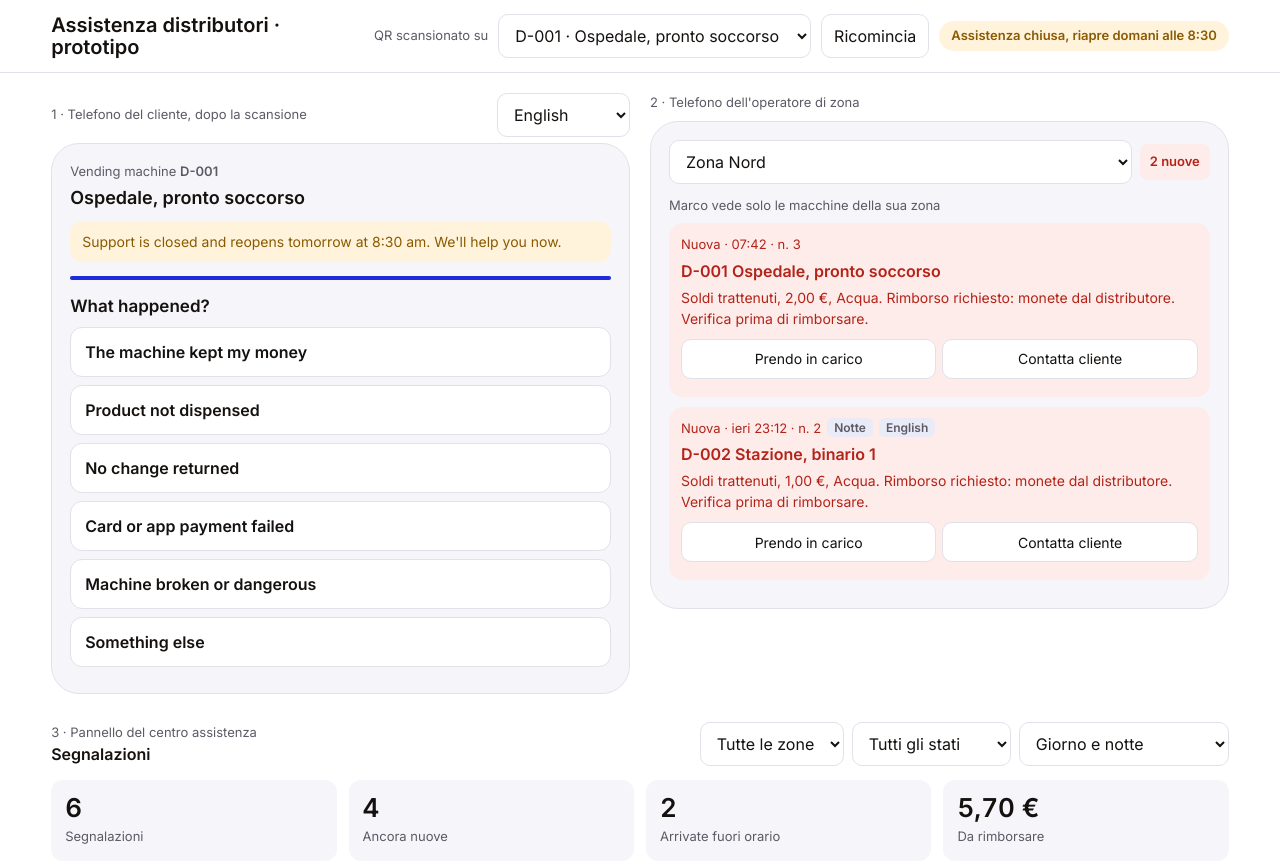
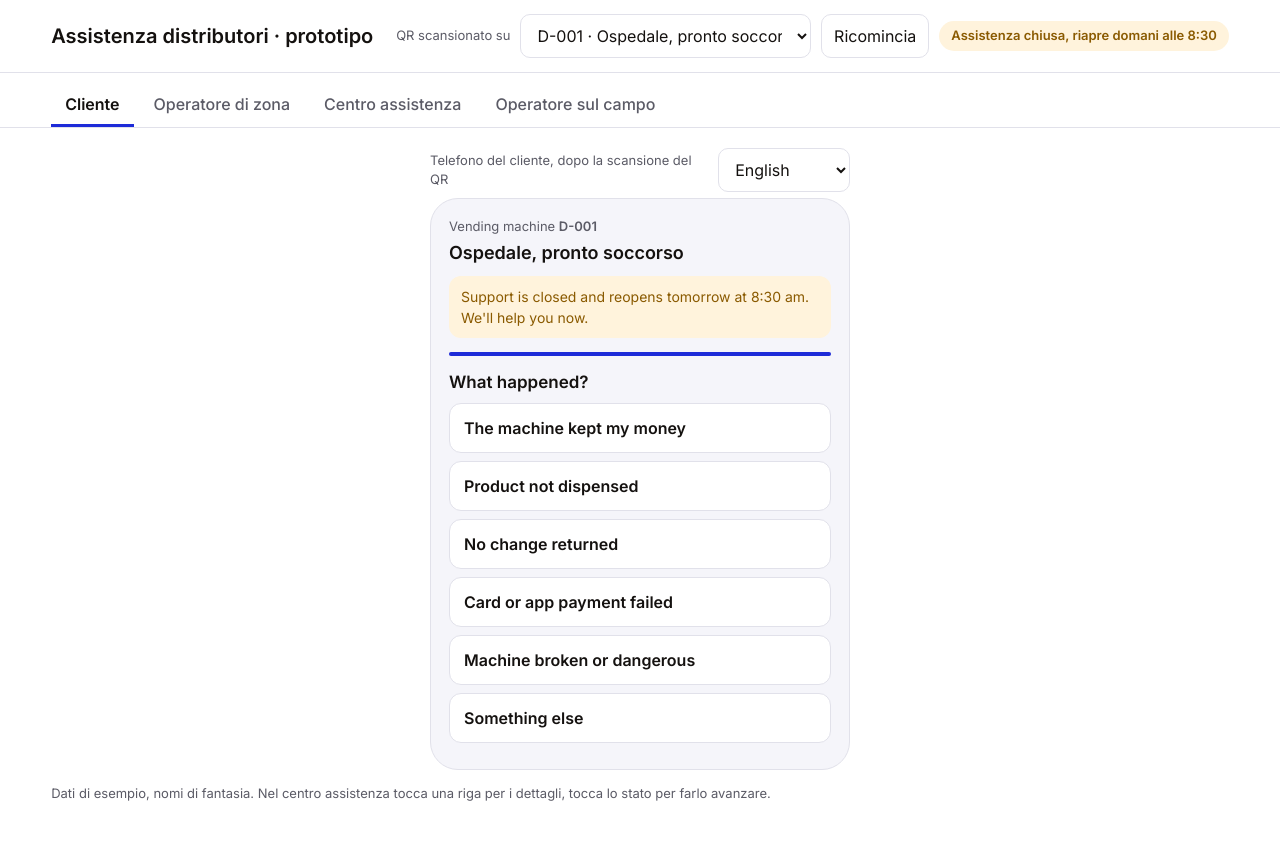
Before and after one commit to samuricci99-creator/Gestionale-h24, a plain HTML site: page index.html in a window 1280 px wide. Shown: the top 864 px of the page. After the commit the page ends 832 px from the top, so only its background shows below. Drawn offline with Linux system fonts and the light colour scheme.

Commit message:
Separa le schermate in pagine distinte per ruolo (cliente, operatore, centro, campo)
Co-Authored-By: Claude Sonnet 5.5 <noreply@anthropic.com>
Claude-Session: https://claude.ai/code/session_013m7MeRfGvUNPg7K2yELJpG

```diff
--- a/index.html
+++ b/index.html
@@ -62,26 +62,36 @@ button.pri{background:var(--acc);color:var(--onacc);border-color:var(--acc);font
 .s0{background:var(--redbg);color:var(--red)}.s1{background:var(--ambbg);color:var(--amb)}.s2{background:var(--grnbg);color:var(--grn)}
 .det{background:var(--card);border-radius:14px;padding:16px;margin-top:12px;font-size:15px}.det p{margin:4px 0}
 .rg{display:flex;justify-content:space-between;align-items:center;gap:10px;flex-wrap:wrap;padding:12px 6px;border-top:1px solid var(--line)}.rg small{display:block;color:var(--mut);font-size:13px}.rg button{min-height:40px;font-size:14px}
+.tabs{display:flex;gap:6px;flex-wrap:wrap;padding:10px max(4vw,16px) 0;border-bottom:1px solid var(--line)}
+.tabs a{display:inline-flex;align-items:center;min-height:44px;padding:0 14px;border-radius:10px 10px 0 0;color:var(--mut);text-decoration:none;font-weight:500;border-bottom:3px solid transparent}
+.tabs a:hover{color:var(--ink)}.tabs a[aria-current=page]{color:var(--ink);font-weight:600;border-bottom-color:var(--acc)}
+#macbox{display:flex;gap:10px;align-items:center;flex:1 1 300px}#macbox[hidden]{display:none}
+.pg{max-width:420px;margin:0 auto}.pg.wide{max-width:900px}.pg[hidden]{display:none}
 .tools{display:flex;gap:8px;flex-wrap:wrap}
 @media(max-width:600px){.phone{min-height:0}.row{grid-template-columns:56px minmax(0,1fr) auto}}
 @media(prefers-reduced-motion:no-preference){.nt{animation:in .25s ease-out}@keyframes in{from{opacity:0;transform:translateY(6px)}}}
 </style></head><body>
 <div class="bar">
   <h1>Assistenza distributori · prototipo</h1>
-  <label class="cap" style="margin:0" for="mac">QR scansionato su</label>
-  <select id="mac" style="min-width:200px;flex:1 1 220px"></select>
+  <span id="macbox"><label class="cap" style="margin:0" for="mac">QR scansionato su</label>
+  <select id="mac" style="min-width:200px;flex:1 1 220px"></select></span>
   <button id="reset" type="button">Ricomincia</button>
   <span id="status" class="pill" role="status"></span>
 </div>
+<nav class="tabs" id="tabs" aria-label="Schermate">
+  <a href="#cliente" data-v="cliente">Cliente</a><a href="#operatore" data-v="operatore">Operatore di zona</a><a href="#centro" data-v="centro">Centro assistenza</a><a href="#campo" data-v="campo">Operatore sul campo</a>
+</nav>
 
 <div class="band">
-  <div class="phones">
+  <div class="pg" id="v-cliente">
     <section>
-      <div style="display:flex;justify-content:space-between;align-items:center;gap:8px;margin-bottom:6px"><p class="cap" style="margin:0">1 · Telefono del cliente, dopo la scansione</p><select id="lg" aria-label="Lingua / Language"></select></div>
+      <div style="display:flex;justify-content:space-between;align-items:center;gap:8px;margin-bottom:6px"><p class="cap" style="margin:0">Telefono del cliente, dopo la scansione del QR</p><select id="lg" aria-label="Lingua / Language"></select></div>
       <div class="phone" id="cust"></div>
     </section>
+  </div>
+  <div class="pg" id="v-operatore" hidden>
     <section>
-      <p class="cap">2 · Telefono dell'operatore di zona</p>
+      <p class="cap">Telefono dell'operatore di zona</p>
       <div class="phone">
         <div style="display:flex;gap:8px;align-items:center;margin-bottom:12px">
           <select id="op" style="flex:1" aria-label="Operatore"></select>
@@ -92,8 +102,9 @@ button.pri{background:var(--acc);color:var(--onacc);border-color:var(--acc);font
     </section>
   </div>
 
-  <div style="margin-top:28px;display:flex;justify-content:space-between;align-items:end;gap:10px;flex-wrap:wrap">
-    <div><p class="cap" style="margin:0">3 · Pannello del centro assistenza</p><h2>Segnalazioni</h2></div>
+  <div class="pg wide" id="v-centro" hidden>
+  <div style="display:flex;justify-content:space-between;align-items:end;gap:10px;flex-wrap:wrap">
+    <div><p class="cap" style="margin:0">Pannello del centro assistenza</p><h2>Segnalazioni</h2></div>
     <div class="tools">
       <select id="zf" aria-label="Zona"><option value="">Tutte le zone</option><option>Zona Nord</option><option>Zona Centro</option><option>Zona Sud</option></select>
       <select id="sf" aria-label="Stato"><option value="">Tutti gli stati</option><option value="0">Nuova</option><option value="1">Presa in carico</option><option value="2">Risolta</option></select>
@@ -108,13 +119,17 @@ button.pri{background:var(--acc);color:var(--onacc);border-color:var(--acc);font
   </div>
   <div id="list"></div>
   <div id="det"></div>
-  <div style="margin-top:36px;display:flex;justify-content:space-between;align-items:end;gap:10px;flex-wrap:wrap">
-    <div><p class="cap" style="margin:0">4 · Operatore sul campo</p><h2>Macchine e QR code</h2></div>
+  </div>
+
+  <div class="pg wide" id="v-campo" hidden>
+  <div style="display:flex;justify-content:space-between;align-items:end;gap:10px;flex-wrap:wrap">
+    <div><p class="cap" style="margin:0">Operatore sul campo</p><h2>Macchine e QR code</h2></div>
     <button type="button" id="addm" class="pri">+ Aggiungi macchina</button>
   </div>
   <p class="cap" style="margin-top:6px">L'operatore arriva sul posto, aggiunge la macchina, compila i dati e genera il QR: la macchina risulta abbinata subito. Il QR contiene solo il codice della macchina.</p>
   <div id="act"></div><div id="reg"></div>
-  <p class="cap" style="margin-top:14px">Dati di esempio, nomi di fantasia. Tocca una riga per i dettagli, tocca lo stato per farlo avanzare.</p>
+  </div>
+  <p class="cap" style="margin-top:14px">Dati di esempio, nomi di fantasia. Nel centro assistenza tocca una riga per i dettagli, tocca lo stato per farlo avanzare.</p>
 </div>
 
 <script src="i18n.js"></script>
@@ -322,6 +337,12 @@ $("act").addEventListener("click",e=>{const b=e.target.closest("button");if(!b)r
     renderReg();renderAct();rc();if($("act").scrollIntoView)$("act").scrollIntoView({behavior:"smooth",block:"center"});}});
 renderReg();
 renderClock();
+const VIEWS=["cliente","operatore","centro","campo"];
+function route(){const v=VIEWS.includes(location.hash.slice(1))?location.hash.slice(1):"cliente";
+  VIEWS.forEach(x=>{$("v-"+x).hidden=x!==v;});
+  $("tabs").querySelectorAll("a").forEach(a=>{if(a.dataset.v===v)a.setAttribute("aria-current","page");else a.removeAttribute("aria-current");});
+  $("macbox").hidden=v!=="cliente";}
+if(typeof addEventListener==="function"){addEventListener("hashchange",route);route();}
 }
 </script>
 </body></html>
```
